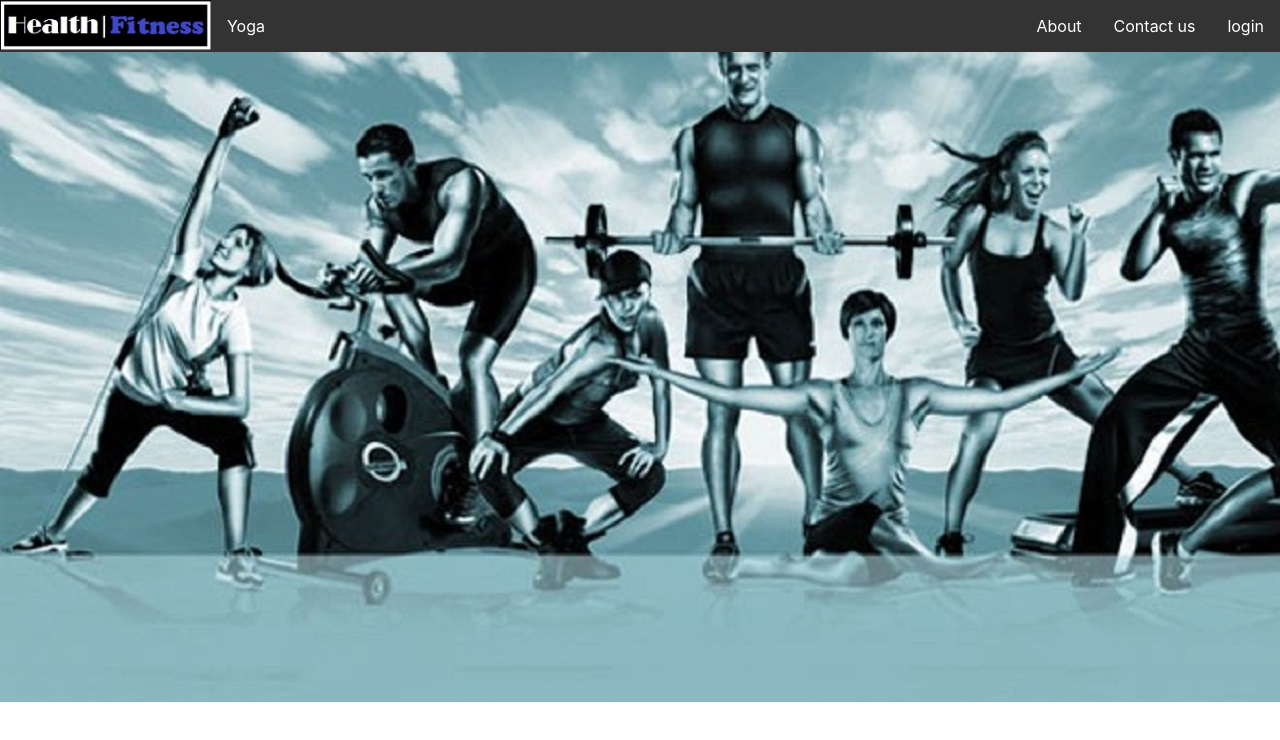
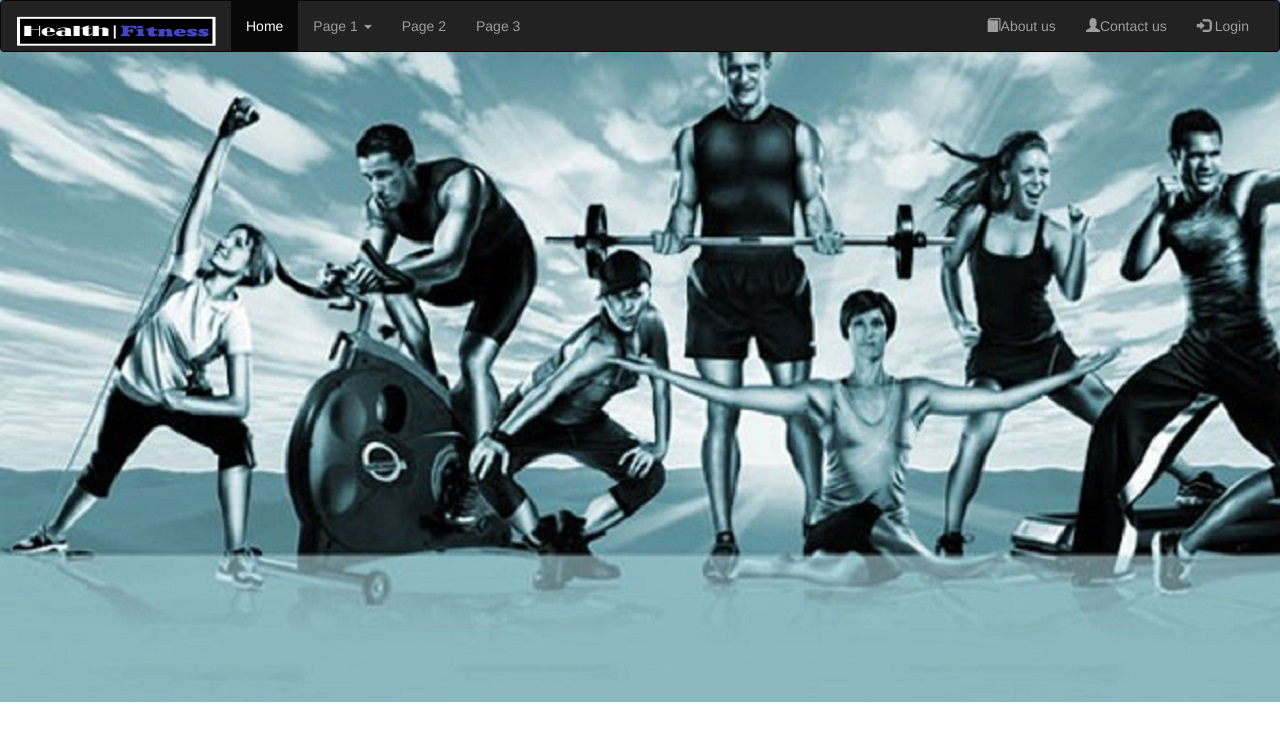
Before and after one commit to lokeshyadavcs/Full-Stack-Project, a plain HTML site: page index.html in a window 1280 px wide. Drawn offline with nearby package versions, Linux system fonts and the light colour scheme.

Commit message:
bootstrap navbar created

```diff
--- a/index.html
+++ b/index.html
@@ -1,68 +1,58 @@
 <!DOCTYPE html>
 <html lang="en">
 <head>
-  <title>Home Page</title>
+  <title>Bootstrap Example</title>
   <meta charset="utf-8">
   <meta name="viewport" content="width=device-width, initial-scale=1">
-  <link rel="stylesheet" href="https://maxcdn.bootstrapcdn.com/bootstrap/4.5.2/css/bootstrap.min.css">
+  <link rel="stylesheet" href="https://maxcdn.bootstrapcdn.com/bootstrap/3.4.1/css/bootstrap.min.css">
   <script src="https://ajax.googleapis.com/ajax/libs/jquery/3.5.1/jquery.min.js"></script>
-  <script src="https://cdnjs.cloudflare.com/ajax/libs/popper.js/1.16.0/umd/popper.min.js"></script>
-  <script src="https://maxcdn.bootstrapcdn.com/bootstrap/4.5.2/js/bootstrap.min.js"></script>
+  <script src="https://maxcdn.bootstrapcdn.com/bootstrap/3.4.1/js/bootstrap.min.js"></script>
   <style>
-    body {margin: 0;
-    background: url("img/cover2.jpeg");
-    background-repeat: no-repeat;
+    body{
+      background: url("img/cover2.jpeg");
+      background-repeat: no-repeat;
     }
-
-    ul.topnav {
-      list-style-type: none;
-      margin: 0;
-      padding: 0;
-      overflow: hidden;
-      background-color: #333;
-    }
-
-    ul.topnav li {float: left;}
-
-    ul.topnav li a {
-      display: block;
-      color: white;
-      text-align: center;
-      padding: 14px 16px;
-      text-decoration: none;
-    }
-
-    ul.topnav li a:hover:not(.active) {background-color: rgb(9, 13, 248);}
-
-    ul.topnav li a.active {background-color: #063ef8;}
-
-    ul.topnav li.right {float: right;}
-
-    @media screen and (max-width: 600px) {
-      ul.topnav li.right,
-      ul.topnav li {float: none;}
-    }
-
-    </style>
+  </style>
 </head>
 <body>
 
+<nav class="navbar navbar-inverse">
+  <div class="container-fluid">
+    <div class="navbar-header">
+      <button type="button" class="navbar-toggle" data-toggle="collapse" data-target="#myNavbar">
+        <span class="icon-bar"></span>
+        <span class="icon-bar"></span>
+        <span class="icon-bar"></span>
+      </button>
+      <a class="navbar-brand" href="#"><img src="img/Logo.jpg" alt="" height="30px" width="200px" style="margin-bottom: 2px;" ></a>
+    </div>
+    <div class="collapse navbar-collapse" id="myNavbar">
+      <ul class="nav navbar-nav">
+        <li class="active"><a href="#">Home</a></li>
+        <li class="dropdown">
+          <a class="dropdown-toggle" data-toggle="dropdown" href="#">Page 1 <span class="caret"></span></a>
+          <ul class="dropdown-menu">
+            <li><a href="#">Page 1-1</a></li>
+            <li><a href="#">Page 1-2</a></li>
+            <li><a href="#">Page 1-3</a></li>
+          </ul>
+        </li>
+        <li><a href="#">Page 2</a></li>
+        <li><a href="#">Page 3</a></li>
+      </ul>
+      <ul class="nav navbar-nav navbar-right">
+        <li><a href="#"><span class="glyphicon glyphicon-book"></span>About us</a></li>
+        <li><a href="#"><span class="glyphicon glyphicon-user"></span>Contact us</a></li>
+        <li><a href="#"><span class="glyphicon glyphicon-log-in"></span> Login</a></li>
+      </ul>
+    </div>
+  </div>
+</nav>
 
 
 
-  <ul class="topnav">
-    <a class="active" href="#home" style="float: left;" ><img src="img/Logo.jpg" alt="" height="50px" ></a>
-    <li><a href="pages/Yoga.html">Yoga</a></li>
-    <li class="right"><a href="pages/login.html">login</a></li>
-    <li class="right"><a href="pages/Contact_us.html">Contact us</a></li>
-
-    <li class="right"><a href="pages/about_us.html">About</a></li>
-
-  </ul>
-
-
-
-
+  </div>
+</div>
 
 </body>
 </html>
```
Also changed, not shown: demo.html (+42 -3 lines).
